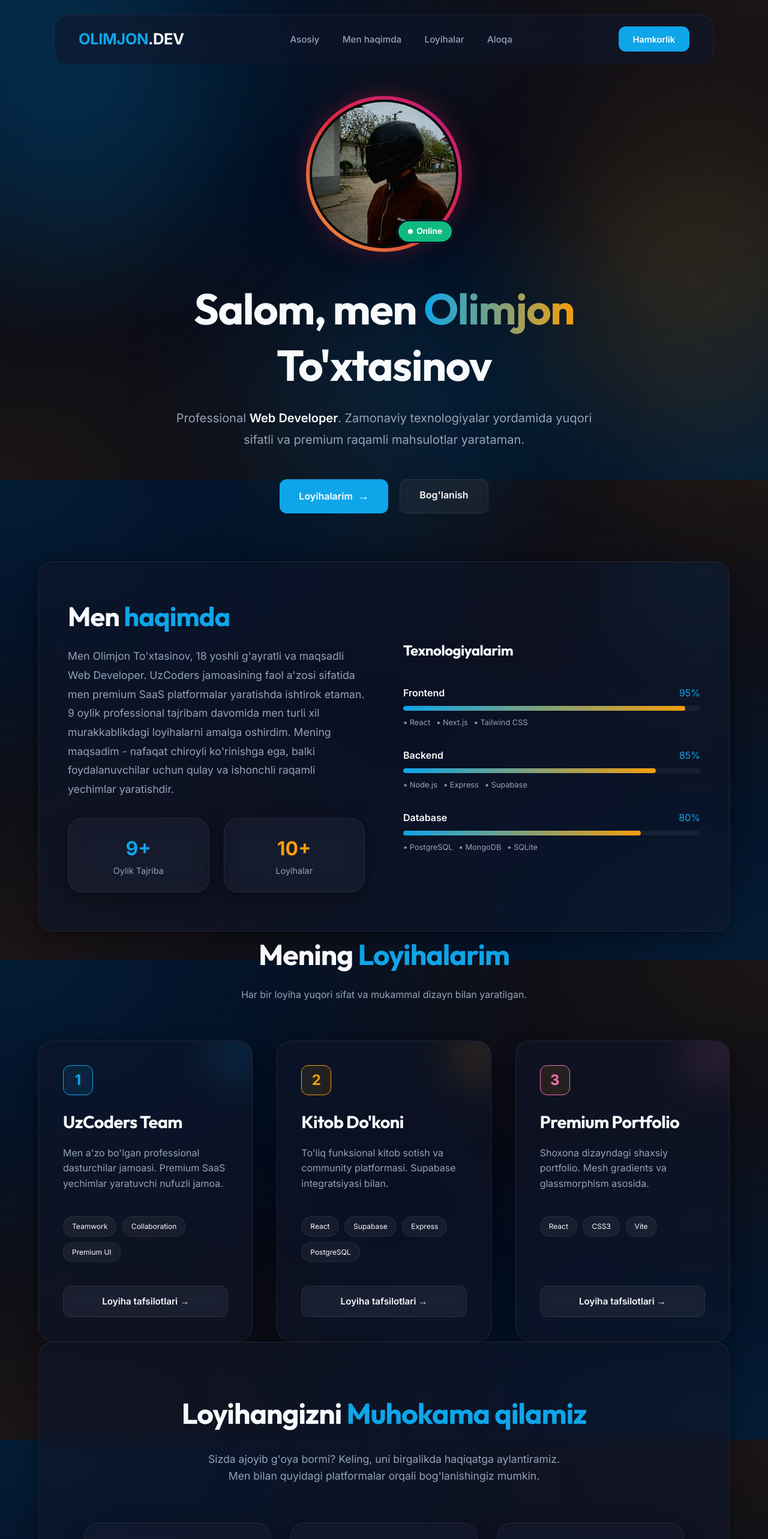
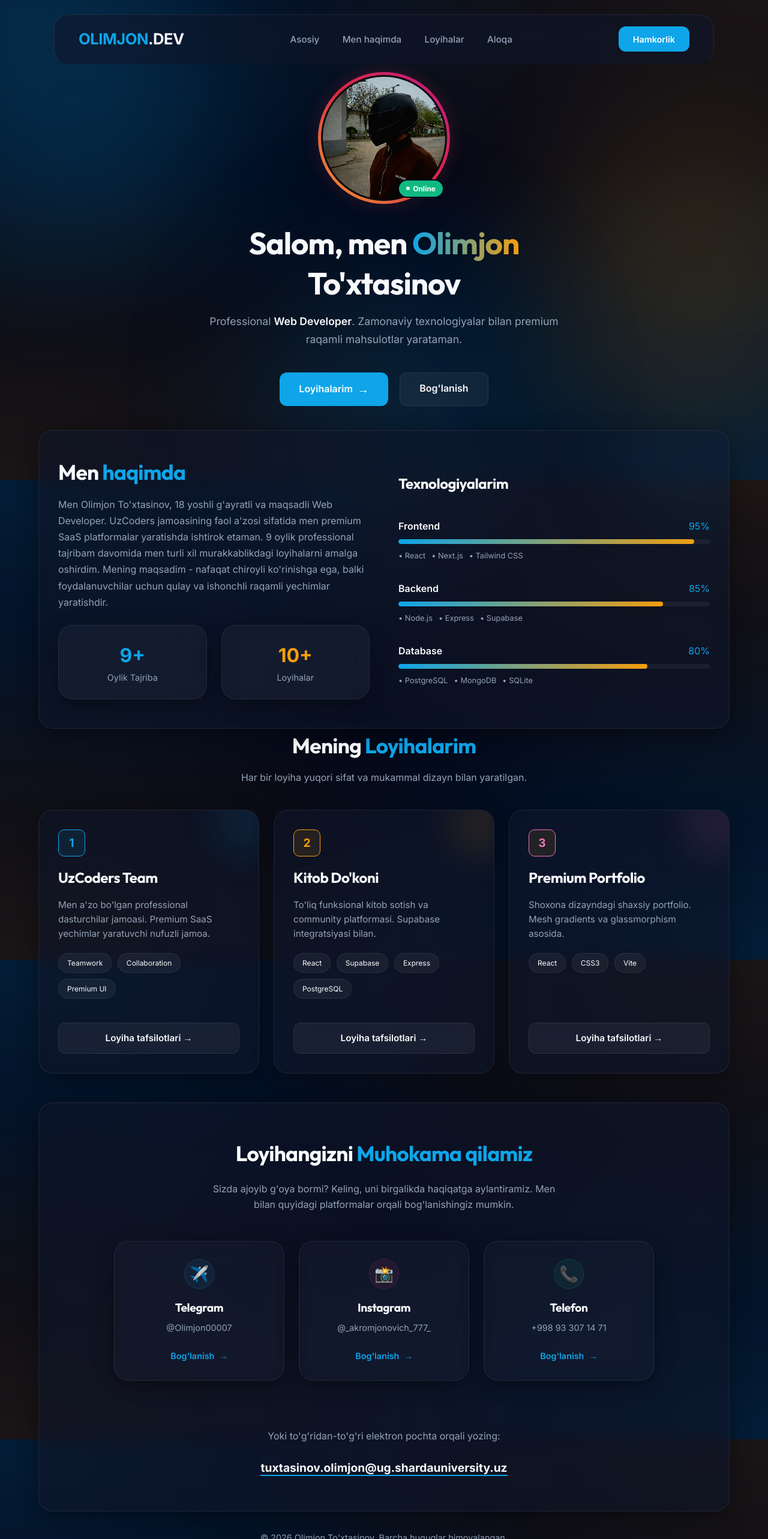
Before and after one commit to Olimjon00007/olimjon-s_portfolio, a React (Vite) app: page / in a window 1280 px wide. Shown: the top 2566 px of the page at 60% size. Built offline with nearby package versions, Linux system fonts and the light colour scheme.

Commit message:
Adding new contents

```diff
--- a/src/components/About.jsx
+++ b/src/components/About.jsx
@@ -9,7 +9,7 @@ const About = () => {
 
   return (
     <section id="about" className="container">
-      <div className="glass" style={{ padding: '4rem 3rem', position: 'relative', overflow: 'hidden' }}>
+      <div className="glass" style={{ padding: '3rem 2rem', position: 'relative', overflow: 'hidden' }}>
         <div style={{
           position: 'absolute',
           top: '-50px',
@@ -24,14 +24,14 @@ const About = () => {
         <div style={{
           display: 'grid',
           gridTemplateColumns: 'repeat(auto-fit, minmax(300px, 1fr))',
-          gap: '4rem',
+          gap: '3rem',
           alignItems: 'center'
         }}>
           <div>
-            <h2 style={{ fontSize: '2.8rem', marginBottom: '1.5rem', lineHeight: '1.2' }}>
+            <h2 style={{ fontSize: '2.2rem', marginBottom: '1.2rem', lineHeight: '1.2' }}>
               Men <span style={{ color: 'var(--accent)' }}>haqimda</span>
             </h2>
-            <p style={{ color: 'var(--text-secondary)', fontSize: '1.1rem', marginBottom: '2rem', lineHeight: '1.8' }}>
+            <p style={{ color: 'var(--text-secondary)', fontSize: '1rem', marginBottom: '1.5rem', lineHeight: '1.7' }}>
               Men Olimjon To'xtasinov, 18 yoshli g'ayratli va maqsadli Web Developer.
               UzCoders jamoasining faol a'zosi sifatida men premium SaaS platformalar yaratishda ishtirok etaman.
               9 oylik professional tajribam davomida men turli xil murakkablikdagi loyihalarni amalga oshirdim.
--- a/src/components/Contact.jsx
+++ b/src/components/Contact.jsx
@@ -29,25 +29,25 @@ const Contact = () => {
     <section id="contact" className="container" style={{ position: 'relative' }}>
       <div className="blob" style={{ bottom: '-10%', left: '50%', transform: 'translateX(-50%)', opacity: '0.1' }}></div>
 
-      <div className="glass" style={{ padding: '5rem 2rem', textAlign: 'center' }}>
-        <h2 style={{ fontSize: '3rem', marginBottom: '1.5rem' }}>
+      <div className="glass" style={{ padding: '3.5rem 1.5rem', textAlign: 'center' }}>
+        <h2 style={{ fontSize: '2.2rem', marginBottom: '1.2rem' }}>
           Loyihangizni <span style={{ color: 'var(--accent)' }}>Muhokama qilamiz</span>
         </h2>
-        <p style={{ color: 'var(--text-secondary)', maxWidth: '600px', margin: '0 auto 4rem auto', fontSize: '1.1rem' }}>
+        <p style={{ color: 'var(--text-secondary)', maxWidth: '600px', margin: '0 auto 3rem auto', fontSize: '1rem' }}>
           Sizda ajoyib g'oya bormi? Keling, uni birgalikda haqiqatga aylantiramiz.
           Men bilan quyidagi platformalar orqali bog'lanishingiz mumkin.
         </p>
 
         <div style={{
           display: 'grid',
-          gridTemplateColumns: 'repeat(auto-fit, minmax(280px, 1fr))',
-          gap: '2rem',
-          maxWidth: '1000px',
+          gridTemplateColumns: 'repeat(auto-fit, minmax(260px, 1fr))',
+          gap: '1.5rem',
+          maxWidth: '900px',
           margin: '0 auto'
         }}>
           {contacts.map((c, i) => (
             <a key={i} href={c.link} target="_blank" rel="noreferrer" className="glass" style={{
-              padding: '2.5rem',
+              padding: '1.8rem',
               display: 'flex',
               flexDirection: 'column',
               alignItems: 'center',
@@ -55,21 +55,21 @@ const Contact = () => {
               background: 'rgba(255, 255, 255, 0.02)'
             }}>
               <div style={{
-                width: '60px',
-                height: '60px',
+                width: '50px',
+                height: '50px',
                 borderRadius: '50%',
                 background: `${c.color}15`,
                 display: 'flex',
                 alignItems: 'center',
                 justifyContent: 'center',
-                fontSize: '2rem',
-                marginBottom: '1.5rem',
-                border: `1px solid ${c.color}40`
+                fontSize: '1.6rem',
+                marginBottom: '1rem',
+                border: `1px solid ${c.color}30`
               }}>
                 {c.icon}
               </div>
-              <h3 style={{ fontSize: '1.4rem', marginBottom: '0.5rem', color: 'var(--text-primary)' }}>{c.name}</h3>
-              <p style={{ color: 'var(--text-secondary)', fontSize: '1rem' }}>{c.value}</p>
+              <h3 style={{ fontSize: '1.2rem', marginBottom: '0.4rem', color: 'var(--text-primary)' }}>{c.name}</h3>
+              <p style={{ color: 'var(--text-secondary)', fontSize: '0.9rem' }}>{c.value}</p>
 
               <div style={{
                 marginTop: '1.5rem',
--- a/src/components/Hero.jsx
+++ b/src/components/Hero.jsx
@@ -3,38 +3,38 @@ import React from 'react';
 const Hero = () => {
   return (
     <section id="home" className="container" style={{
-      minHeight: '100vh',
+      minHeight: '85vh',
       display: 'flex',
       flexDirection: 'column',
       justifyContent: 'center',
       alignItems: 'center',
       textAlign: 'center',
       position: 'relative',
-      paddingTop: '160px',
-      paddingBottom: '80px'
+      paddingTop: '120px',
+      paddingBottom: '40px'
     }}>
       <div className="blob" style={{ top: '-10%', left: '-10%', background: 'var(--accent)' }}></div>
       <div className="blob" style={{ bottom: '10%', right: '-10%', background: 'var(--accent-secondary)' }}></div>
 
       <div className="fade-in" style={{
         position: 'relative',
-        marginBottom: '3rem'
+        marginBottom: '2rem'
       }}>
         <div className="float" style={{
-          width: '260px',
-          height: '260px',
+          width: '220px',
+          height: '220px',
           borderRadius: '50%',
           overflow: 'hidden',
-          padding: '6px',
+          padding: '5px',
           background: 'linear-gradient(45deg, #f09433 0%, #e6683c 25%, #dc2743 50%, #cc2366 75%, #bc1888 100%)',
-          boxShadow: '0 0 40px rgba(220, 39, 67, 0.3)'
+          boxShadow: '0 0 30px rgba(220, 39, 67, 0.2)'
         }}>
           <div style={{
             width: '100%',
             height: '100%',
             borderRadius: '50%',
             background: '#0a0a0a',
-            padding: '4px',
+            padding: '3px',
             display: 'flex',
             alignItems: 'center',
             justifyContent: 'center',
@@ -53,28 +53,28 @@ const Hero = () => {
 
         <div className="glow" style={{
           position: 'absolute',
-          bottom: '15px',
-          right: '15px',
+          bottom: '10px',
+          right: '10px',
           background: '#10b981',
-          padding: '6px 16px',
+          padding: '4px 12px',
           borderRadius: '20px',
-          fontSize: '0.85rem',
+          fontSize: '0.75rem',
           color: 'white',
           fontWeight: 'bold',
           display: 'flex',
           alignItems: 'center',
-          gap: '6px',
+          gap: '5px',
           border: '2px solid var(--bg-dark)'
         }}>
-          <span style={{ width: '8px', height: '8px', background: '#fff', borderRadius: '50%' }}></span>
+          <span style={{ width: '6px', height: '6px', background: '#fff', borderRadius: '50%' }}></span>
           Online
         </div>
       </div>
 
       <div className="fade-in" style={{ animationDelay: '0.2s' }}>
         <h1 style={{
-          fontSize: 'clamp(3rem, 8vw, 4.5rem)',
-          marginBottom: '1.5rem',
+          fontSize: 'clamp(2.2rem, 6vw, 3.2rem)',
+          marginBottom: '1rem',
           lineHeight: '1.3',
           fontWeight: '700'
         }}>
@@ -87,14 +87,14 @@ const Hero = () => {
         </h1>
 
         <p style={{
-          fontSize: '1.25rem',
+          fontSize: '1.1rem',
           color: 'var(--text-secondary)',
-          maxWidth: '700px',
-          margin: '0 auto 3rem auto',
-          lineHeight: '1.8'
+          maxWidth: '600px',
+          margin: '0 auto 2.5rem auto',
+          lineHeight: '1.7'
         }}>
           Professional <span style={{ color: 'var(--text-primary)', fontWeight: '600' }}>Web Developer</span>.
-          Zamonaviy texnologiyalar yordamida yuqori sifatli va premium raqamli mahsulotlar yarataman.
+          Zamonaviy texnologiyalar bilan premium raqamli mahsulotlar yarataman.
         </p>
 
         <div style={{ display: 'flex', gap: '1.2rem', justifyContent: 'center', flexWrap: 'wrap' }}>
--- a/src/components/Projects.jsx
+++ b/src/components/Projects.jsx
@@ -26,24 +26,24 @@ const Projects = () => {
   ];
 
   return (
-    <section id="projects" className="container">
-      <div style={{ textAlign: 'center', marginBottom: '4rem' }}>
-        <h2 style={{ fontSize: '3rem', marginBottom: '1rem' }}>
+    <section id="projects" className="container" style={{ paddingBottom: '3rem' }}>
+      <div style={{ textAlign: 'center', marginBottom: '2.5rem' }}>
+        <h2 style={{ fontSize: '2.2rem', marginBottom: '0.8rem' }}>
           Mening <span style={{ color: 'var(--accent)' }}>Loyihalarim</span>
         </h2>
-        <p style={{ color: 'var(--text-secondary)', maxWidth: '600px', margin: '0 auto' }}>
+        <p style={{ color: 'var(--text-secondary)', maxWidth: '600px', margin: '0 auto', fontSize: '1rem' }}>
           Har bir loyiha yuqori sifat va mukammal dizayn bilan yaratilgan.
         </p>
       </div>
 
       <div style={{
         display: 'grid',
-        gridTemplateColumns: 'repeat(auto-fit, minmax(340px, 1fr))',
-        gap: '2.5rem'
+        gridTemplateColumns: 'repeat(auto-fit, minmax(320px, 1fr))',
+        gap: '1.5rem'
       }}>
         {projects.map((p, i) => (
           <div key={i} className="glass" style={{
-            padding: '2.5rem',
+            padding: '2rem',
             display: 'flex',
             flexDirection: 'column',
             justifyContent: 'space-between',
@@ -63,20 +63,20 @@ const Projects = () => {
 
             <div>
               <div style={{
-                width: '50px',
-                height: '50px',
-                borderRadius: '12px',
+                width: '45px',
+                height: '45px',
+                borderRadius: '10px',
                 background: `rgba(${p.color === 'var(--accent)' ? '14, 165, 233' : '245, 158, 11'}, 0.1)`,
                 display: 'flex',
                 alignItems: 'center',
                 justifyContent: 'center',
-                marginBottom: '1.5rem',
+                marginBottom: '1.2rem',
                 border: `1px solid ${p.color}`
               }}>
-                <span style={{ color: p.color, fontSize: '1.5rem', fontWeight: 'bold' }}>{i + 1}</span>
+                <span style={{ color: p.color, fontSize: '1.2rem', fontWeight: 'bold' }}>{i + 1}</span>
               </div>
-              <h3 style={{ fontSize: '1.8rem', marginBottom: '1.2rem', lineHeight: '1.4' }}>{p.title}</h3>
-              <p style={{ color: 'var(--text-secondary)', marginBottom: '1.8rem', minHeight: '90px', lineHeight: '1.6' }}>{p.desc}</p>
+              <h3 style={{ fontSize: '1.5rem', marginBottom: '1rem', lineHeight: '1.4' }}>{p.title}</h3>
+              <p style={{ color: 'var(--text-secondary)', marginBottom: '1.2rem', minHeight: '60px', lineHeight: '1.6', fontSize: '0.95rem' }}>{p.desc}</p>
 
               <div style={{ display: 'flex', gap: '0.6rem', marginBottom: '2.5rem', flexWrap: 'wrap' }}>
                 {p.tech.map((t, ti) => (
--- a/src/index.css
+++ b/src/index.css
@@ -113,8 +113,13 @@ h1, h2, h3 {
 }
 
 section {
-  padding: 120px 0;
+  scroll-margin-top: 80px;
+  padding: 60px 0;
 }
+
+h1 { font-size: clamp(2.2rem, 5vw, 3rem); }
+h2 { font-size: clamp(1.8rem, 4vw, 2.2rem); }
+h3 { font-size: clamp(1.2rem, 3vw, 1.4rem); }
 
 a {
   text-decoration: none;
```
